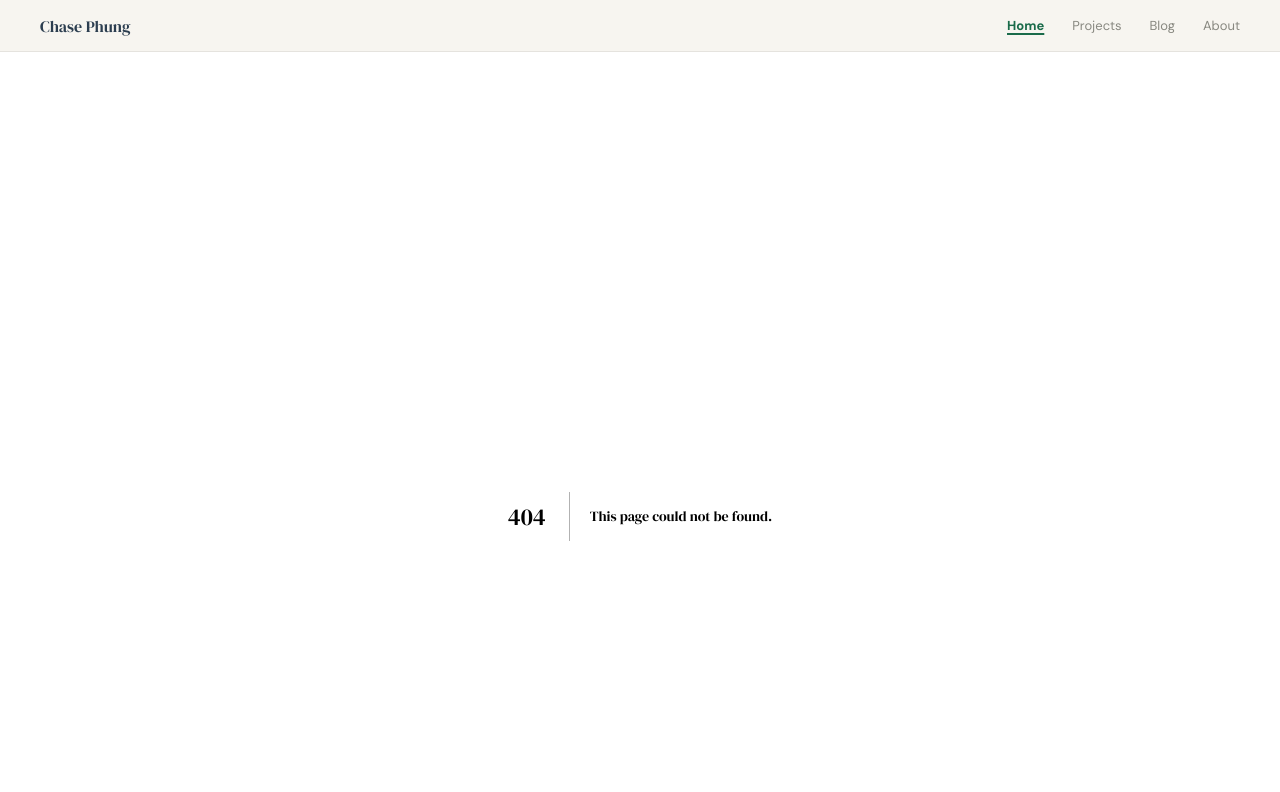
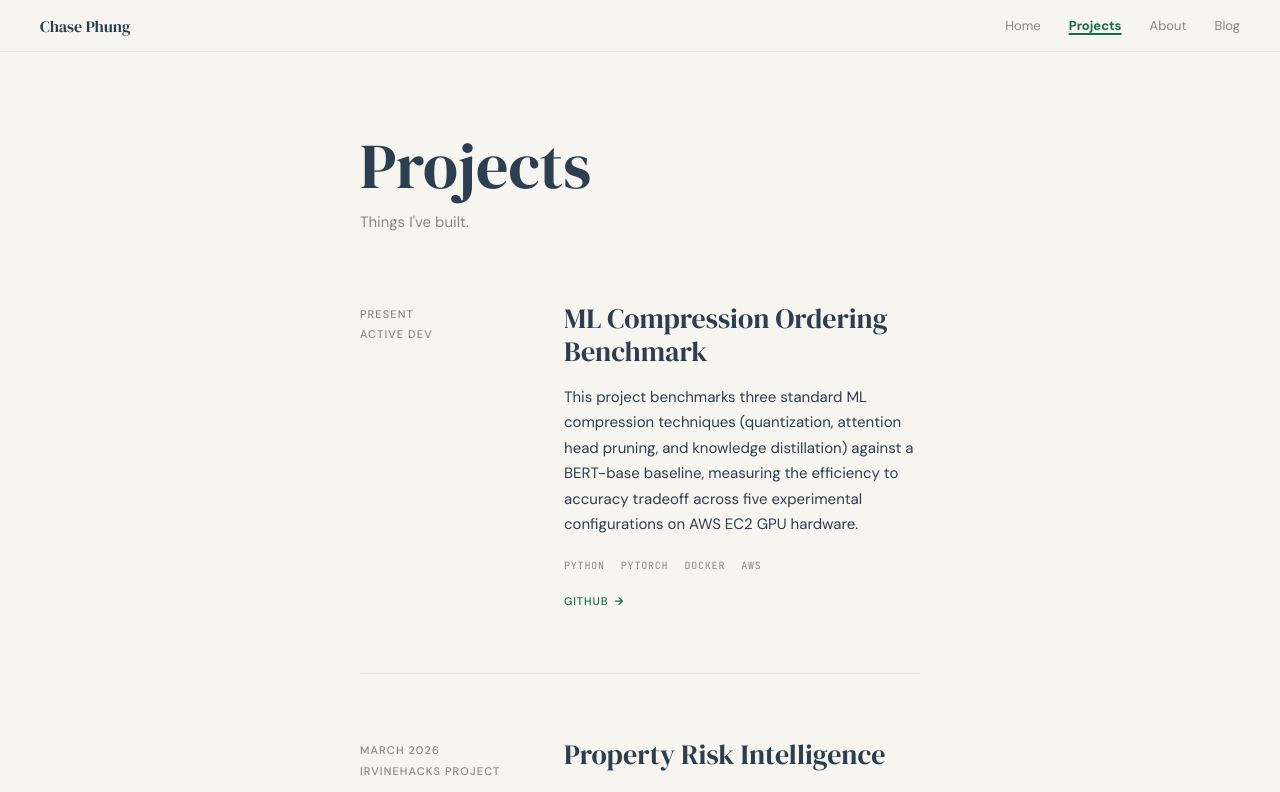
Before and after one commit to cphung913/personal-website, a Next.js app: page /projects in a window 1280 px wide. Before the commit this address had no page. Shown: the top 792 px of the page. Built offline with nearby package versions, Linux system fonts and the light colour scheme.

Commit message:
created projects page

```diff
--- a/app/page.tsx
+++ b/app/page.tsx
@@ -3,11 +3,12 @@ import Link from "next/link";
 // ─── Types ────────────────────────────────────────────────────────────────────
 
 interface Project {
-  status: string;
+  date: string;
+  label: string;
   stack: string[];
   title: string;
   description: string;
-  href: string;
+  links: { label: string; href: string }[];
 }
 
 interface Post {
@@ -41,12 +42,19 @@ const POSTS: Post[] = [
 
 const PROJECTS: Project[] = [
   {
-    status: "Complete",
-    stack: ["React", "Next.js", "FastAPI", "Python", "SQLite", "Tesseract OCR"],
+    date: "MARCH 2026",
+    label: "IRVINEHACKS PROJECT",
+    stack: ["REACT", "NEXT.JS", "FASTAPI", "PYTHON", "SQLITE", "TESSERACT OCR"],
     title: "Property Risk Intelligence",
     description:
       "AI-powered document ingestion pipeline that extracts, classifies, and cross-checks property tax, title, and financial documents to flag collateral inconsistencies and generate structured risk findings for underwriter review. Built in 36 hours, validated with First American employees and industry underwriters.",
-    href: "/projects/property-risk-intelligence",
+    links: [
+      { label: "GITHUB", href: "https://github.com/cphung913/Irvine-Hacks-2026" },
+      {
+        label: "DEVPOST",
+        href: "https://devpost.com/software/property-risk-intelligence",
+      },
+    ],
   },
 ];
 
@@ -116,7 +124,7 @@ function FocusCard() {
 function RecentWriting() {
   return (
     <section className="mb-14">
-      <div className="mb-7 flex items-baseline justify-between">
+      <div className="mb-7 flex items-baseline justify-between border-b border-[rgba(13,13,13,0.08)] pb-7">
         <h2 className="font-serif text-[26px] text-[#2C3E50]">
           Recent Writing
         </h2>
@@ -129,7 +137,7 @@ function RecentWriting() {
       </div>
 
       {POSTS.map((post) => (
-        <div key={post.title} className="grid grid-cols-[120px_1fr] gap-x-6 border-b border-[rgba(13,13,13,0.08)] pb-7">
+        <div key={post.title} className="grid grid-cols-[120px_1fr] gap-x-6 pb-7">
           <div>
             <p className="mb-0.5 font-sans text-[11px] uppercase tracking-[0.08em] text-[#888880]">
               {post.date}
@@ -164,7 +172,7 @@ function RecentWriting() {
 function FeaturedProjects() {
   return (
     <section className="mb-20">
-      <div className="mb-7 flex items-baseline justify-between">
+      <div className="mb-7 flex items-baseline justify-between border-b border-[rgba(13,13,13,0.08)] pb-7">
         <h2 className="font-serif text-[26px] text-[#2C3E50]">
           Featured Projects
         </h2>
@@ -177,18 +185,14 @@ function FeaturedProjects() {
       </div>
 
       {PROJECTS.map((project) => (
-        <div key={project.title} className="grid grid-cols-[120px_1fr] gap-x-6 border-b border-[rgba(13,13,13,0.08)] pb-7">
-          <div>
-            <p className="mb-1.5 font-sans text-[10px] font-medium uppercase tracking-[0.1em] text-[#888880]">
-              {project.status}
+        <div key={project.title} className="grid grid-cols-[180px_1fr] gap-x-6 pb-7">
+          <div className="pt-1">
+            <p className="mb-1 font-sans text-[11px] font-medium uppercase tracking-[0.1em] text-[#888880]">
+              {project.date}
             </p>
-            <div className="flex flex-col gap-0.5">
-              {project.stack.map((tag) => (
-                <span key={tag} className="font-mono text-[10px] text-[#888880]">
-                  {tag}
-                </span>
-              ))}
-            </div>
+            <p className="font-sans text-[11px] font-medium uppercase tracking-[0.1em] text-[#888880]">
+              {project.label}
+            </p>
           </div>
 
           <div>
@@ -198,12 +202,27 @@ function FeaturedProjects() {
             <p className="mb-3 font-sans text-sm leading-[1.7] text-[#0D0D0D]">
               {project.description}
             </p>
-            <Link
-              href={project.href}
-              className="inline-flex items-center gap-1.5 font-sans text-[11px] font-medium uppercase tracking-[0.08em] text-[#1A6B4A] no-underline hover:scale-105 transition-transform duration-150"
-            >
-              View Project <ArrowIcon />
-            </Link>
+            <div className="mb-5 flex flex-wrap gap-x-4 gap-y-1">
+              {project.stack.map((tag) => (
+                <span
+                  key={tag}
+                  className="font-mono text-[10px] tracking-[0.08em] text-[#888880]"
+                >
+                  {tag}
+                </span>
+              ))}
+            </div>
+            <div className="flex gap-4">
+              {project.links.map((link) => (
+                <Link
+                  key={link.label}
+                  href={link.href}
+                  className="inline-flex items-center gap-1.5 font-sans text-[11px] font-medium uppercase tracking-[0.08em] text-[#1A6B4A] no-underline hover:scale-105 transition-transform duration-150"
+                >
+                  {link.label} <ArrowIcon />
+                </Link>
+              ))}
+            </div>
           </div>
         </div>
       ))}
--- /dev/null
+++ b/app/projects/page.tsx
@@ -0,0 +1,188 @@
+import Link from "next/link";
+
+// ─── Types ────────────────────────────────────────────────────────────────────
+
+interface Project {
+  date: string;
+  label: string;
+  title: string;
+  description: string;
+  stack: string[];
+  links: { label: string; href: string }[];
+}
+
+// ─── Data ─────────────────────────────────────────────────────────────────────
+
+const PROJECTS: Project[] = [
+  {
+    date: "PRESENT",
+    label: "ACTIVE DEV",
+    title: "ML Compression Ordering Benchmark",
+    description:
+      "This project benchmarks three standard ML compression techniques (quantization, attention head pruning, and knowledge distillation) against a BERT-base baseline, measuring the efficiency to accuracy tradeoff across five experimental configurations on AWS EC2 GPU hardware.",
+    stack: ["PYTHON", "PYTORCH", "DOCKER", "AWS"],
+    links: [{ label: "GITHUB", href: "https://github.com/cphung913" }],
+  },
+  {
+    date: "MARCH 2026",
+    label: "IRVINEHACKS PROJECT",
+    title: "Property Risk Intelligence",
+    description:
+      "AI-powered document ingestion pipeline that extracts, classifies, and cross-checks property tax, title, and financial documents to flag collateral inconsistencies and generate structured risk findings for underwriter review. Built in 36 hours, validated with First American employees and industry underwriters.",
+    stack: ["REACT", "NEXT.JS", "FASTAPI", "PYTHON", "SQLITE", "TESSERACT OCR"],
+    links: [
+      { label: "GITHUB", href: "https://github.com/cphung913/Irvine-Hacks-2026" },
+      { label: "DEVPOST", href: "https://devpost.com/software/property-risk-intelligence" },
+    ],
+  },
+];
+
+// ─── Arrow Icon ───────────────────────────────────────────────────────────────
+
+function ArrowIcon() {
+  return (
+    <svg
+      width="10"
+      height="10"
+      viewBox="0 0 12 12"
+      fill="none"
+      stroke="currentColor"
+      strokeWidth="1.5"
+      strokeLinecap="round"
+      strokeLinejoin="round"
+    >
+      <path d="M2 6h8M6 2l4 4-4 4" />
+    </svg>
+  );
+}
+
+// ─── Project Card ─────────────────────────────────────────────────────────────
+
+function ProjectCard({
+  project,
+  showDivider,
+}: {
+  project: Project;
+  showDivider: boolean;
+}) {
+  return (
+    <>
+      {showDivider && (
+        <hr className="border-t border-[rgba(13,13,13,0.08)] mb-0" />
+      )}
+      <div className="grid grid-cols-[180px_1fr] gap-x-6 py-16">
+        {/* Left column */}
+        <div className="pt-1">
+          <p
+            className="text-[11px] font-medium tracking-[0.1em] uppercase mb-1"
+            style={{ color: "#888880", fontFamily: "'DM Sans', sans-serif" }}
+          >
+            {project.date}
+          </p>
+          <p
+            className="text-[11px] font-medium tracking-[0.1em] uppercase"
+            style={{ color: "#888880", fontFamily: "'DM Sans', sans-serif" }}
+          >
+            {project.label}
+          </p>
+        </div>
+
+        {/* Right column */}
+        <div>
+          <h2
+            className="text-[28px] leading-[1.2] mb-4"
+            style={{
+              fontFamily: "'DM Serif Display', serif",
+              color: "#2C3E50",
+            }}
+          >
+            {project.title}
+          </h2>
+
+          <p
+            className="text-[15px] leading-[1.7] mb-5"
+            style={{ fontFamily: "'DM Sans', sans-serif", color: "#2C3E50" }}
+          >
+            {project.description}
+          </p>
+
+          {/* Stack tags */}
+          <div className="flex flex-wrap gap-x-4 gap-y-1 mb-5">
+            {project.stack.map((tag) => (
+              <span
+                key={tag}
+                className="text-[10px] tracking-[0.08em]"
+                style={{ fontFamily: "'JetBrains Mono', monospace", color: "#888880" }}
+              >
+                {tag}
+              </span>
+            ))}
+          </div>
+
+          {/* Links */}
+          <div className="flex gap-4">
+            {project.links.map((link) => (
+              <Link
+                key={link.label}
+                href={link.href}
+                className="inline-flex items-center gap-1.5 text-[11px] font-medium tracking-[0.08em] uppercase transition-opacity hover:opacity-70"
+                style={{
+                  fontFamily: "'DM Sans', sans-serif",
+                  color: "#1A6B4A",
+                  textDecoration: "none",
+                }}
+              >
+                {link.label} <ArrowIcon />
+              </Link>
+            ))}
+          </div>
+        </div>
+      </div>
+    </>
+  );
+}
+
+// ─── Page ─────────────────────────────────────────────────────────────────────
+
+export default function ProjectsPage() {
+  return (
+    <main
+      className="min-h-screen"
+      style={{ background: "#F7F5F0" }}
+    >
+      <div className="max-w-[720px] mx-auto px-10 pt-4 pb-24">
+
+        {/* Page header */}
+        <div className="mb-1">
+          <h1
+            className="text-[64px] leading-[1.05] mb-3"
+            style={{
+              fontFamily: "'DM Serif Display', serif",
+              color: "#2C3E50",
+            }}
+          >
+            Projects
+          </h1>
+          <p
+            className="text-[15px]"
+            style={{ fontFamily: "'DM Sans', sans-serif", color: "#888880" }}
+          >
+            Things I&apos;ve built.
+          </p>
+        </div>
+
+        {/* Project list */}
+        <div>
+          {PROJECTS.map((project, i) => (
+            <ProjectCard
+              key={project.title}
+              project={project}
+              showDivider={i > 0}
+            />
+          ))}
+        </div>
+
+      </div>
+    </main>
+  );
+}
--- a/components/shell/header.tsx
+++ b/components/shell/header.tsx
@@ -1,12 +1,15 @@
 "use client";
 import Link from "next/link";
+import { usePathname } from "next/navigation";
 
 export default function Header() {
+  const pathname = usePathname();
+
   const links = [
-    { label: "Home", href: "/", active: true },
+    { label: "Home", href: "/" },
     { label: "Projects", href: "/projects" },
+    { label: "About", href: "/about" },
     { label: "Blog", href: "/blog" },
-    { label: "About", href: "/about" },
   ];
 
   return (
@@ -19,19 +22,24 @@ export default function Header() {
       </Link>
 
       <nav className="flex gap-7">
-        {links.map((l) => (
+        {links.map((l) => {
+          const isActive =
+            l.href === "/" ? pathname === "/" : pathname.startsWith(l.href);
+
+          return (
             <Link
               key={l.label}
               href={l.href}
               className={`font-sans text-[13px] transition-colors transition-transform duration-150 hover:text-[#1A6B4A] hover:scale-105 ${
-              l.active
+                isActive
                   ? "text-[#1A6B4A] underline underline-offset-[3px] decoration-2 font-bold"
                   : "text-[#888880] no-underline"
               }`}
             >
               {l.label}
             </Link>
-        ))}
+          );
+        })}
       </nav>
     </header>
   );
```
Lines whose indentation alone changed are shown as unchanged.
